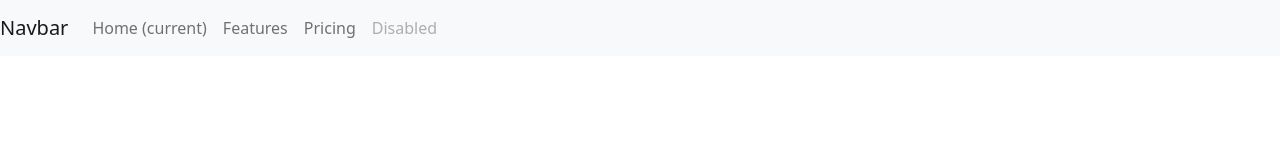
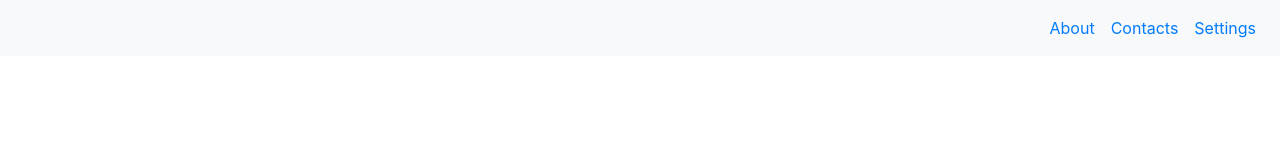
Before and after one commit to omar25ahmed/microverse_portofolio, a plain HTML site: page index.html in a window 1280 px wide. Drawn offline with nearby package versions, Linux system fonts and the light colour scheme.

Commit message:
Update index.html

```diff
--- a/index.html
+++ b/index.html
@@ -4,32 +4,30 @@
     <meta charset="UTF-8">
     <title>Fork Me! FCC: Test Suite Template</title>
     <link rel="stylesheet" href="css/style.css">
-    <link href="https://cdn.jsdelivr.net/npm/bootstrap@5.0.2/dist/css/bootstrap.min.css" rel="stylesheet" integrity="sha384-EVSTQN3/azprG1Anm3QDgpJLIm9Nao0Yz1ztcQTwFspd3yD65VohhpuuCOmLASjC" crossorigin="anonymous">
+    <link rel="stylesheet" href="https://maxcdn.bootstrapcdn.com/bootstrap/4.0.0/css/bootstrap.min.css" integrity="sha384-Gn5384xqQ1aoWXA+058RXPxPg6fy4IWvTNh0E263XmFcJlSAwiGgFAW/dAiS6JXm" crossorigin="anonymous">
   </head>
 
   <body>
     <script src="https://cdn.freecodecamp.org/testable-projects-fcc/v1/bundle.js"></script>
-    <nav class="navbar navbar-expand-lg navbar-light bg-light">
-      <a class="navbar-brand" href="#">Navbar</a>
-      <button class="navbar-toggler" type="button" data-toggle="collapse" data-target="#navbarNav" aria-controls="navbarNav" aria-expanded="false" aria-label="Toggle navigation">
-        <span class="navbar-toggler-icon"></span>
-      </button>
-      <div class="collapse navbar-collapse" id="navbarNav">
-        <ul class="nav navbar-nav ml-auto">
-          <li class="nav-item active">
-            <a class="nav-link" href="#">Home <span class="sr-only">(current)</span></a>
+    <nav class="navbar navbar-expand-sm bg-light ">
+
+        <ul class="navbar-nav ml-auto">
+            <li class="nav-item">
+                <a class="nav-link" href="#">
+                  About
+                </a>
             </li>
             <li class="nav-item">
-            <a class="nav-link" href="#">Features</a>
+                <a class="nav-link" href="#">
+                  Contacts
+                </a>
             </li>
             <li class="nav-item">
-            <a class="nav-link" href="#">Pricing</a>
-          </li>
-          <li class="nav-item">
-            <a class="nav-link disabled" href="#">Disabled</a>
+                <a class="nav-link" href="#">
+                  Settings
+                </a>
             </li>
         </ul>
-        </div>
     </nav>
     <!--
 
@@ -43,7 +41,9 @@
     - The freeCodeCamp Team
 
     -->
-    <script src="https://cdn.jsdelivr.net/npm/bootstrap@5.0.2/dist/js/bootstrap.bundle.min.js" integrity="sha384-MrcW6ZMFYlzcLA8Nl+NtUVF0sA7MsXsP1UyJoMp4YLEuNSfAP+JcXn/tWtIaxVXM" crossorigin="anonymous"></script>
+    <script src="https://code.jquery.com/jquery-3.2.1.slim.min.js" integrity="sha384-KJ3o2DKtIkvYIK3UENzmM7KCkRr/rE9/Qpg6aAZGJwFDMVNA/GpGFF93hXpG5KkN" crossorigin="anonymous"></script>
+<script src="https://cdnjs.cloudflare.com/ajax/libs/popper.js/1.12.9/umd/popper.min.js" integrity="sha384-ApNbgh9B+Y1QKtv3Rn7W3mgPxhU9K/ScQsAP7hUibX39j7fakFPskvXusvfa0b4Q" crossorigin="anonymous"></script>
+<script src="https://maxcdn.bootstrapcdn.com/bootstrap/4.0.0/js/bootstrap.min.js" integrity="sha384-JZR6Spejh4U02d8jOt6vLEHfe/JQGiRRSQQxSfFWpi1MquVdAyjUar5+76PVCmYl" crossorigin="anonymous"></script>
     <script  src="js/index.js"></script>
   </body>
 </html>
```
Lines whose indentation alone changed are shown as unchanged.
